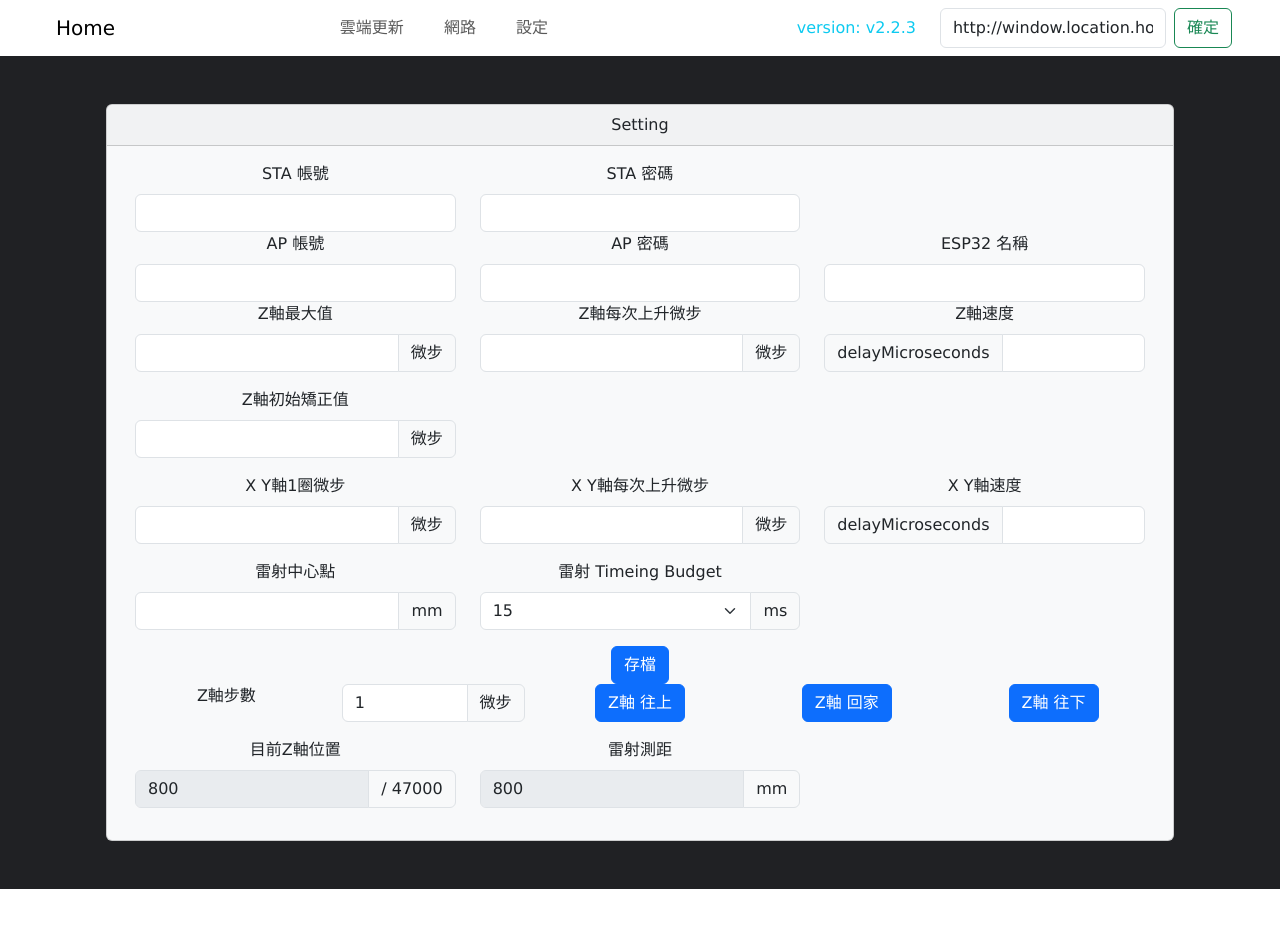
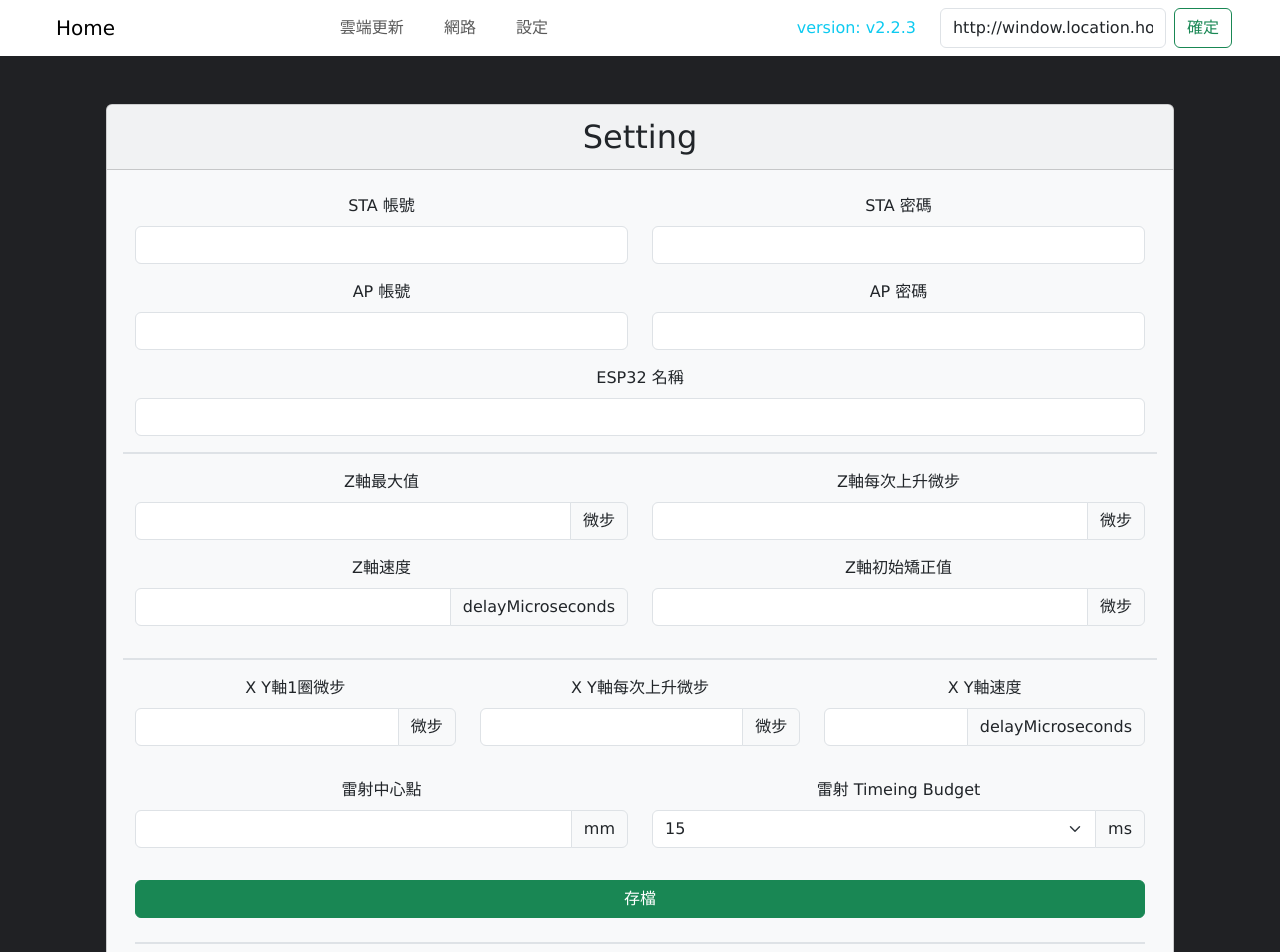
Before and after one commit to enjoycht/3d_scanner_nextjs, a Next.js app: page /Setting in a window 1280 px wide. Shown: the top 952 px of the page. Before the commit the page ends 889 px from the top, so only its background shows below. Built offline with nearby package versions, Linux system fonts and the light colour scheme; no server answers.

Commit message:
✨ feat: Update setting page
- Add WebSocket protocol
- Improve UI

```diff
--- a/src/app/Setting/page.tsx
+++ b/src/app/Setting/page.tsx
@@ -3,8 +3,9 @@ import React, {useState, useEffect} from 'react';
 import axios from 'axios';
 import { Container, Row, Col, Card, Form, Button, InputGroup } from 'react-bootstrap';
 
+
 const Setting = () => {
-    const url = `http://${window.location.host}`;
+    const url = window.location.host;
     const [zAxisSteps, setZAxisSteps] = useState<number>(1);
 
     const [staPlaceholder, setStaPlaceholder] = useState<string>("");
@@ -36,9 +37,15 @@ const Setting = () => {
     const [laserCenterDefault, setLaserCenterDefault] = useState<number>();
     const [timingBudgetDefault, setTimingBudgetDefault] = useState<number>(15);
 
+    const [zAxisCorrentPosition, setZAxisCorrentPosition] = useState<number>();
+    const [laserDistance, setLaserDistance] = useState<number>();
+    const [ws, setWs] = useState<WebSocket | null>(null);
+
 
     useEffect(() => {
-        axios.get(`${url}/api/info`)
+        const socket = new WebSocket(`ws://${window.location.host}`);
+
+        axios.get(`http://${url}/api/info`)
             .then(response => {
                 if (response.data) {
                     console.log('ESP32 Data:', response.data);
@@ -55,18 +62,52 @@ const Setting = () => {
                     setXyStepPerStepPlaceholder(response.data['data']['module']['x_y_axis_one_time_step']);
                     setXySpeedPlaceholder(response.data['data']['module']['x_y_axis_step_delay_time']);
                     setLaserCenterPlaceholder(response.data['data']['module']['vl53l1x_center']);
-
                     setTimingBudgetDefault(response.data['data']['module']['vl53l1x_timeing_budget']);
                 }
             })
             .catch(error => {
                 console.error('Error fetching data:', error);
             });
-    }, []);
+
+        socket.addEventListener('open', (event) => {
+            console.log('WebSocket is open now.');
+        });
+
+        // Listen for messages
+        socket.addEventListener('message', (event) => {
+            const message = JSON.parse(event.data);
+            switch (message.type) {
+                case 'updateZAxisPosition':
+                    setZAxisCorrentPosition(message.zAxisPosition);
+                    break;
+                case 'updateLaserDistance':
+                    setLaserDistance(message.laserDistance);
+                    break;
+                default:
+                    console.log('Unknown message type:', message.type);
+            }
+        });
+
+        // Connection closed
+        socket.addEventListener('close', (event) => {
+            console.log('WebSocket is closed now.');
+        });
+
+        // Handle errors
+        socket.addEventListener('error', (event) => {
+            console.error('WebSocket error observed:', event);
+        });
+
+        setWs(socket);
+
+        return () => {
+            socket.close();
+        };
+    }, [url]);
 
     const saveButtonClick = () => {
         console.log('Save Setting');
-        axios.get(`${url}/api/set/scanner?command=save`)
+        axios.get(`http://${url}/api/set/scanner?command=save`)
             .then(response => {
                 if (response.data) {
                     console.log('ESP32 Data:', response.data);
@@ -79,7 +120,7 @@ const Setting = () => {
 
     const zAxisUpButtonClick = () => {
         console.log(`Z Axis Up: ${zAxisSteps}steps`);
-        axios.get(`${url}/api/set/scanner?command=up&step=${zAxisSteps}`)
+        axios.get(`http://${url}/api/set/scanner?command=up&step=${zAxisSteps}`)
             .then(response => {
                 if (response.data) {
                     console.log('ESP32 Data:', response.data);
@@ -92,7 +133,7 @@ const Setting = () => {
 
     const zAxisDownButtonClick = () => {
         console.log(`Z Axis Down: ${zAxisSteps}steps`);
-        axios.get(`${url}/api/set/scanner?command=down&step=${zAxisSteps}`)
+        axios.get(`http://${url}/api/set/scanner?command=down&step=${zAxisSteps}`)
             .then(response => {
                 if (response.data) {
                     console.log('ESP32 Data:', response.data);
@@ -105,7 +146,7 @@ const Setting = () => {
 
     const zAxisHomeButtonClick = () => {
         console.log('Z Axis Home');
-        axios.get(`${url}/api/set/scanner?command=home`)
+        axios.get(`http://${url}/api/set/scanner?command=home`)
             .then(response => {
                 if (response.data) {
                     console.log('ESP32 Data:', response.data);
@@ -116,17 +157,18 @@ const Setting = () => {
             });
     }
 
+
     return (
         <main className='d-flex'>
             <Container className='flex-grow-1 d-flex'>
                 <div className='d-flex flex-grow-1'>
                     <div className='d-flex flex-grow-1'>
                         <Card bg="light" className='text-center flex-grow-1 my-5 mx-4'>
-                            <Card.Header>Setting</Card.Header>
+                            <Card.Header className='fs-2'>Setting</Card.Header>
                             <Card.Body>
                                 <Container>
-                                    <Row>
-                                        <Form.Group as={Col} md="4">
+                                    <Row className='py-2'>
+                                        <Form.Group as={Col} md="6">
                                             <Form.Label>STA 帳號</Form.Label>
                                             <Form.Control
                                                 required
@@ -136,7 +178,7 @@ const Setting = () => {
                                                 onChange={(e) => setStaDefault(e.target.value)}
                                             />
                                         </Form.Group>
-                                        <Form.Group as={Col} md="4">
+                                        <Form.Group as={Col} md="6">
                                             <Form.Label>STA 密碼</Form.Label>
                                             <Form.Control
                                                 required
@@ -147,8 +189,8 @@ const Setting = () => {
                                             />
                                         </Form.Group>
                                     </Row>
-                                    <Row>
-                                        <Form.Group as={Col} md="4">
+                                    <Row className='py-2'>
+                                        <Form.Group as={Col} md="6">
                                             <Form.Label>AP 帳號</Form.Label>
                                             <Form.Control
                                                 required
@@ -158,7 +200,7 @@ const Setting = () => {
                                                 onChange={(e) => setApDefault(e.target.value)}
                                             />
                                         </Form.Group>
-                                        <Form.Group as={Col} md="4">
+                                        <Form.Group as={Col} md="6">
                                             <Form.Label>AP 密碼</Form.Label>
                                             <Form.Control
                                                 required
@@ -168,7 +210,10 @@ const Setting = () => {
                                                 onChange={(e) => setApPasswordDefault(e.target.value)}
                                             />
                                             </Form.Group>
-                                        <Form.Group as={Col} md="4">
+
+                                    </Row>
+                                    <Row className='py-2'>
+                                        <Form.Group as={Col} md="12">
                                             <Form.Label>ESP32 名稱</Form.Label>
                                             <Form.Control
                                             required
@@ -178,9 +223,10 @@ const Setting = () => {
                                             onChange={(e) => setEsp32HostnameDefault(e.target.value)}
                                             />
                                         </Form.Group>
+                                        <div className="border-bottom border-2 p-2" />
                                     </Row>
-                                    <Row>
-                                        <Form.Group as={Col} md="4">
+                                    <Row className='py-2'>
+                                        <Form.Group as={Col} md="6">
                                             <Form.Label>Z軸最大值</Form.Label>
                                             <InputGroup className="mb-3">
                                                 <Form.Control
@@ -193,7 +239,7 @@ const Setting = () => {
                                                 <InputGroup.Text>微步</InputGroup.Text>
                                             </InputGroup>
                                         </Form.Group>
-                                        <Form.Group as={Col} md="4">
+                                        <Form.Group as={Col} md="6">
                                             <Form.Label>Z軸每次上升微步</Form.Label>
                                             <InputGroup className="mb-3">
                                                 <Form.Control
@@ -206,10 +252,9 @@ const Setting = () => {
                                                 <InputGroup.Text>微步</InputGroup.Text>
                                                 </InputGroup>
                                         </Form.Group>
-                                        <Form.Group as={Col} md="4">
+                                        <Form.Group as={Col} md="6">
                                             <Form.Label>Z軸速度</Form.Label>
                                             <InputGroup className="mb-3">
-                                                <InputGroup.Text>delayMicroseconds</InputGroup.Text>
                                                 <Form.Control
                                                     required
                                                     type="text"
@@ -217,9 +262,10 @@ const Setting = () => {
                                                     defaultValue={zAxisSpeedDefault}
                                                     onChange={(e) => setZAxisSpeedDefault(parseInt(e.target.value))}
                                                 />
+                                                <InputGroup.Text>delayMicroseconds</InputGroup.Text>
                                             </InputGroup>
                                         </Form.Group>
-                                        <Form.Group as={Col} md="4">
+                                        <Form.Group as={Col} md="6">
                                             <Form.Label>Z軸初始矯正值</Form.Label>
                                             <InputGroup className="mb-3">
                                                 <Form.Control
@@ -232,8 +278,9 @@ const Setting = () => {
                                                 <InputGroup.Text>微步</InputGroup.Text>
                                             </InputGroup>
                                         </Form.Group>
+                                        <div className="border-bottom border-2 p-2" />
                                     </Row>
-                                    <Row>
+                                    <Row className='py-2'>
                                         <Form.Group as={Col} md="4">
                                             <Form.Label>X Y軸1圈微步</Form.Label>
                                                 <InputGroup className="mb-3">
@@ -263,7 +310,6 @@ const Setting = () => {
                                         <Form.Group as={Col} md="4">
                                             <Form.Label>X Y軸速度</Form.Label>
                                             <InputGroup className="mb-3">
-                                                <InputGroup.Text>delayMicroseconds</InputGroup.Text>
                                                 <Form.Control
                                                     required
                                                     type="text"
@@ -271,11 +317,12 @@ const Setting = () => {
                                                     defaultValue={xySpeedDefault}
                                                     onChange={(e) => setXySpeedDefault(parseInt(e.target.value))}
                                                 />
+                                                <InputGroup.Text>delayMicroseconds</InputGroup.Text>
                                             </InputGroup>
                                         </Form.Group>
                                     </Row>
-                                    <Row>
-                                        <Form.Group as={Col} md="4">
+                                    <Row className='py-2'>
+                                        <Form.Group as={Col} md="6">
                                             <Form.Label>雷射中心點</Form.Label>
                                             <InputGroup className="mb-3">
                                                 <Form.Control
@@ -288,7 +335,7 @@ const Setting = () => {
                                                 <InputGroup.Text>mm</InputGroup.Text>
                                             </InputGroup>
                                         </Form.Group>
-                                        <Form.Group as={Col} md="4">
+                                        <Form.Group as={Col} md="6">
                                             <Form.Label>雷射 Timeing Budget</Form.Label>
                                             <InputGroup className="mb-3">
                                                 <Form.Select defaultValue={timingBudgetDefault}
@@ -304,12 +351,16 @@ const Setting = () => {
                                             </InputGroup>
                                         </Form.Group>
                                     </Row>
-                                    <Row>
+                                    <Row className='py-2 d-grid gap-2s'>
                                         <Col>
-                                            <Button onClick={saveButtonClick}>存檔</Button>
+                                            <div className="d-grid gap-2">
+                                                <Button onClick={saveButtonClick} variant='success'>存檔</Button>
+                                            </div>
                                         </Col>
                                     </Row>
-                                    <Row>
+                                    <div className="border-bottom border-2 p-2" />
+                                    <Row className='py-2'>
+                                        <Col md={6}>
                                             <Form.Label as={Col}>Z軸步數</Form.Label>
                                             <Form.Group as={Col}>
                                                 <InputGroup className="mb-3">
@@ -324,36 +375,43 @@ const Setting = () => {
                                                     <InputGroup.Text>微步</InputGroup.Text>
                                                 </InputGroup>
                                             </Form.Group>
-                                        <Col>
-                                            <Button onClick={zAxisUpButtonClick}>Z軸 往上</Button>
                                        </Col>
-                                        <Col>
-                                            <Button onClick={zAxisHomeButtonClick}>Z軸 回家</Button>
+                                        <Col md={2}>
+                                            <Button onClick={zAxisUpButtonClick} className='mt-4' size="lg">Z軸 往上</Button>
+
+
                                         </Col>
-                                        <Col>
-                                            <Button onClick={zAxisDownButtonClick}>Z軸 往下</Button>
+                                        <Col md={2}>
+                                            <Button onClick={zAxisHomeButtonClick} className='mt-4' size="lg">Z軸 回家</Button>
+                                        </Col>
+                                        <Col md={2}>
+                                            <Button onClick={zAxisDownButtonClick} className='mt-4' size="lg"> Z軸 往下</Button>
                                         </Col>
                                     </Row>
-                                    <Row>
-                                        <Form.Group as={Col} md="4">
+                                    <Row className='py-2'>
+                                        <Form.Group as={Col} md="6">
                                             <Form.Label>目前Z軸位置</Form.Label>
                                             <InputGroup className="mb-3">
                                                 <Form.Control
                                                     required
                                                     disabled
                                                     type="text"
+                                                    value={zAxisCorrentPosition}
+                                                    onChange={(e) => setZAxisCorrentPosition(isNaN(parseInt(e.target.value))? 1: parseInt(e.target.value))}
                                                     defaultValue="800"
                                                 />
                                                 <InputGroup.Text> / 47000</InputGroup.Text>
                                             </InputGroup>
                                         </Form.Group>
-                                        <Form.Group as={Col} md="4">
+                                        <Form.Group as={Col} md="6">
                                             <Form.Label>雷射測距</Form.Label>
                                             <InputGroup className="mb-3">
                                                 <Form.Control
                                                     required
                                                     disabled
                                                     type="text"
+                                                    value={laserDistance}
+                                                    onChange={(e) => setLaserDistance(isNaN(parseInt(e.target.value))? 1: parseInt(e.target.value))}
                                                     defaultValue="800"
                                                 />
                                                 <InputGroup.Text>mm</InputGroup.Text>
```
Lines whose indentation alone changed are shown as unchanged.
